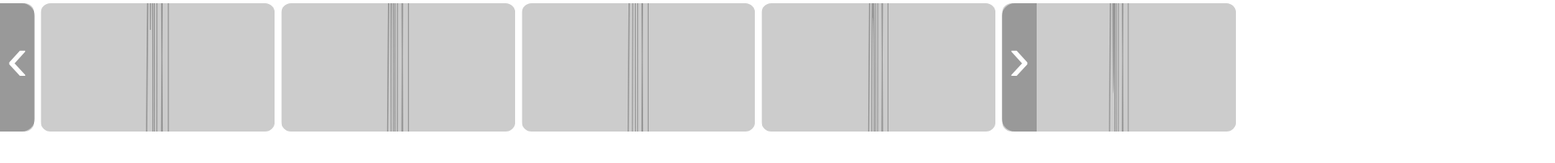
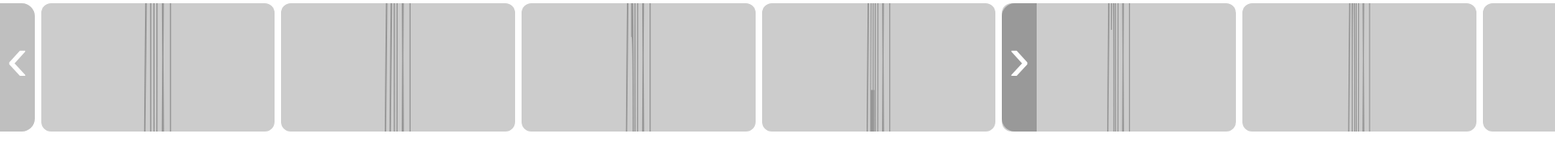
Before and after one commit to Annie-Huang/netflix-sliding-movie-ui, a website: page index.html in a window 1280 px wide. Shown: the top 202 px of the page at 81% size, 1920 px wide, since content can reach past the window. Drawn offline with Linux system fonts and the light colour scheme; placeholder pictures from the web are drawn by us.

Commit message:
Use --slider-index to control much how we should slide in style.css

```diff
--- a/style.css
+++ b/style.css
@@ -16,10 +16,11 @@ body {
   justify-content: center;
 }
 .slider {
+  --slider-index: 0;
   display: flex;
   flex-grow: 1;
   margin: 0 0.25rem; /* match the padding of the .slider > img */
-  transform: translateX(-100%);
+  transform: translateX(calc(var(--slider-index) * -100%));
 }
 .slider > img {
   flex: 0 0 25%;
```
